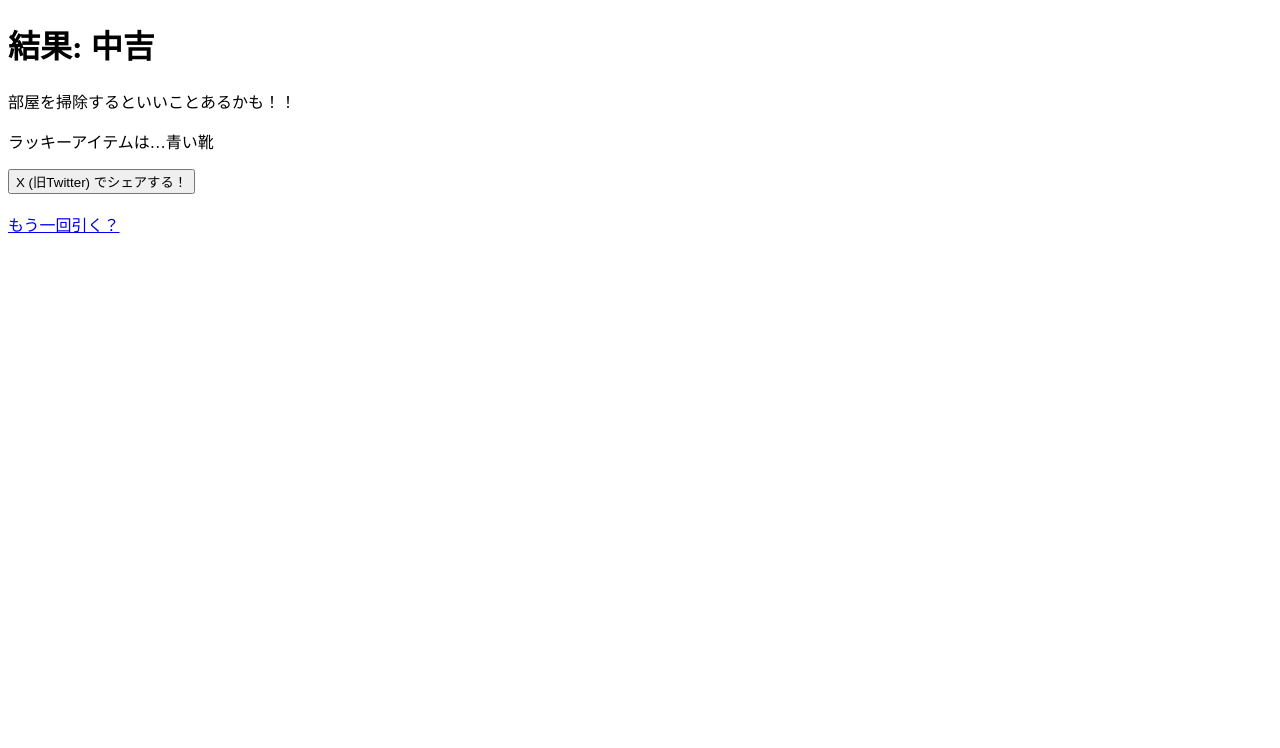
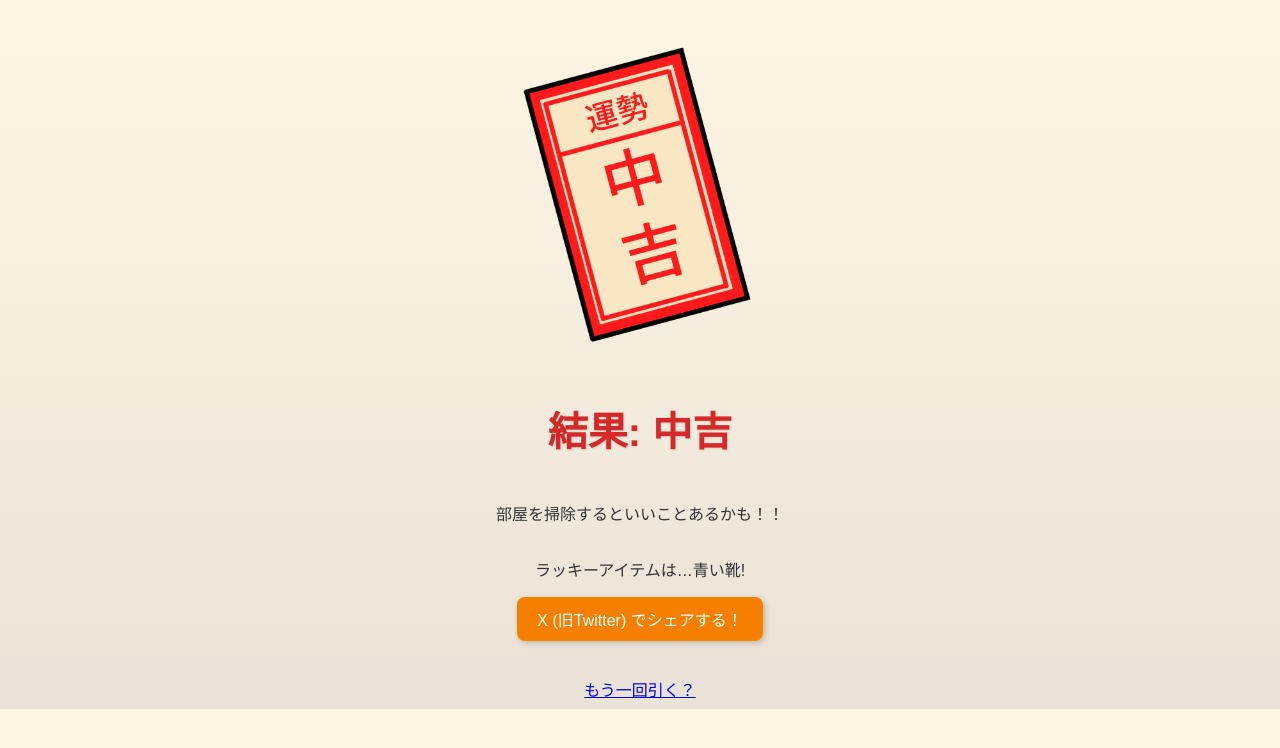
Before and after one commit to Nakazawa0471/flask-omikuji, a Flask app: page /omikuji in a window 1280 px wide. Shown: the top 748 px of the page. Run offline with Flask 3, Linux system fonts and the light colour scheme.

Commit message:
Update omikuji app with new files and styles

```diff
--- a/app.py
+++ b/app.py
@@ -6,11 +6,11 @@ import urllib.parse
 app = Flask(__name__)
 
 results = [
-    {"result": "大吉", "advice": "今日は何事もうまくいく！", "item": "黒のボールペン"},
-    {"result": "吉", "advice": "外出するといいことあるかも！", "item": "ベージュの帽子"},
-    {"result": "中吉", "advice": "部屋を掃除するといいことあるかも！！", "item": "青い靴"},
-    {"result": "小吉", "advice": "小さな幸せを見逃さないで！", "item": "コーヒー"},
-    {"result": "凶", "advice": "持ち物を無くすかも！", "item": "キーホルダー"}
+    {"result": "大吉", "advice": "今日は何事もうまくいく！", "item": "黒のボールペン", "image": "daikichi.png"},
+    {"result": "吉", "advice": "外出するといいことあるかも！", "item": "ベージュの帽子", "image": "kichi.png"},
+    {"result": "中吉", "advice": "部屋を掃除するといいことあるかも！！", "item": "青い靴", "image": "chukichi.png"},
+    {"result": "小吉", "advice": "小さな幸せを見逃さないで！", "item": "コーヒー", "image": "syoukichi.png"},
+    {"result": "凶", "advice": "持ち物を無くすかも！", "item": "キーホルダー", "image": "kyou.png"}
 ]
 
 @app.route('/')
--- /dev/null
+++ b/static/style.css
@@ -0,0 +1,54 @@
+body {
+    background: linear-gradient(to bottom, #fef6e4, #eae2d6);
+    font-family: 'Noto Sans Jp', sans-serif;
+    color: #333;
+    text-align: center;
+}
+
+.container {
+    display: flex;
+    flex-direction: column;
+    max-width: 50vw;
+    margin: 0 auto;
+    text-align: center;
+}
+
+h1 {
+    font-size: 2.5rem;
+    font-weight: 700;
+    margin-top: 2rem;
+    color: #d62828;
+    text-shadow: 1px 1px 2px rgba(0,0,0,0.1);
+}
+
+.omikuji-img,
+.result-img {
+    width: 50%;
+    max-width: 400px;
+    height: auto;
+    display: block;
+    margin: 20px auto;
+    transition: transform 0.3s ease;
+}
+
+.omikuji-img:hover {
+    transform: rotate(-3deg) scale(1.02);
+}
+
+
+button {
+    padding: 10px 20px;
+    font-size: 1rem;
+    background-color: #f77f00;
+    color: white;
+    border: none;
+    border-radius: 8px;
+    box-shadow: 2px 2px 6px rgba(0,0,0,0.2);
+    cursor: pointer;
+    transition: background-color 0.3s, trnasform 0.2s;
+}
+
+button:hover{
+    background-color: #d65a00;
+    transform: scale(1.05);
+}
--- a/templates/result.html
+++ b/templates/result.html
@@ -3,16 +3,22 @@
     <head>
         <meta charset="UTF-8" />
         <title>おみくじ結果</title>
+        <link rel="stylesheet" href="{{ url_for('static', filename='style.css') }}">
     </head>
+
     <body>
+        <div class="container">
+        <img src="{{ url_for('static', filename='images/' + choice.image) }}" alt="{{ choice.result }}の画像" class="result-img">
+
         <h1>結果: {{ choice.result }}</h1>
         <p>{{ choice.advice }}</p>
-        <p>ラッキーアイテムは…{{ choice.item}}</p>
+        <p>ラッキーアイテムは…{{ choice.item}}!</p>
 
         <a href="{{ x_url }}" target="_blank">
             <button>X (旧Twitter) でシェアする！</button>
         </a>
         <br><br>
         <a href="{{ url_for('index') }}">もう一回引く？</a>
+        </div>
     </body>
 </html>
```
Also changed, not shown: templates/index.html (+8 -4 lines), static/images/chukichi.png (added), static/images/daikichi.png (added), static/images/kichi.png (added), static/images/kyou.png (added), static/images/omikuji.png (added), static/images/syoukichi.png (added), 2 other files.
